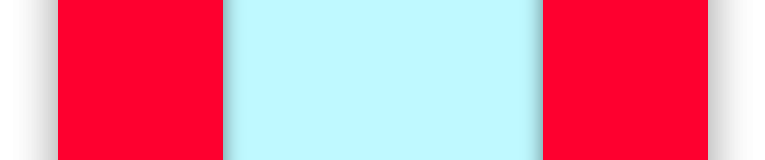
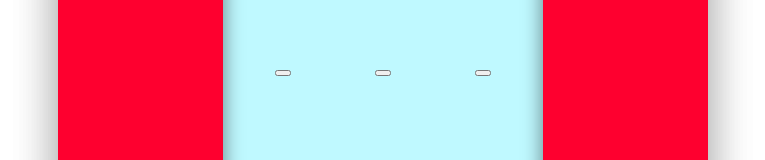
Before and after one commit to ehsanh06/react-pokedex, a React (Create React App) app: page / in a window 1280 px wide. Shown: the part 177-337 px from the top of the page, without its empty margins (257-1022 px from the left). Built offline with nearby package versions, Linux system fonts and the light colour scheme.

Commit message:
created PokeCell component

```diff
--- /dev/null
+++ b/src/components/PokeCell.js
@@ -0,0 +1,8 @@
+import React from 'react';
+import './styles/PokeList.css';
+
+const PokeCell = () => {
+    return <button class="poke-list__poke-cell"></button>
+};
+
+export default PokeCell;
--- a/src/components/PokeList.js
+++ b/src/components/PokeList.js
@@ -1,10 +1,15 @@
 import React from 'react';
+import PokeCell from './PokeCell';
+
 import './styles/PokeList.css';
+
 
 const PokeList = () => {
     return (
         <section className="poke-list__section">
-
+            <PokeCell />
+            <PokeCell />
+            <PokeCell />
         </section>
     )
 }
--- /dev/null
+++ b/src/components/styles/PokeCell.css
@@ -0,0 +1,10 @@
+.poke-list__poke-cell {
+    width: 120px;
+    height: 120px;
+    margin: 10px;
+    background-color: #fff;
+    background-repeat: no-repeat;
+    border: none;
+    border-radius: 4px;
+    box-shadow: 0 2px 2px 0 rgba(0, 0, 0, 0.16);
+}
```
